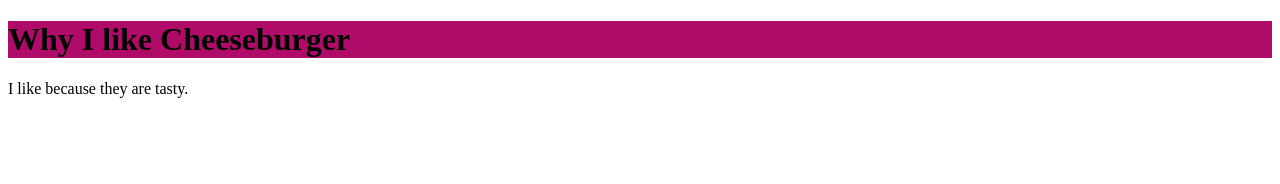
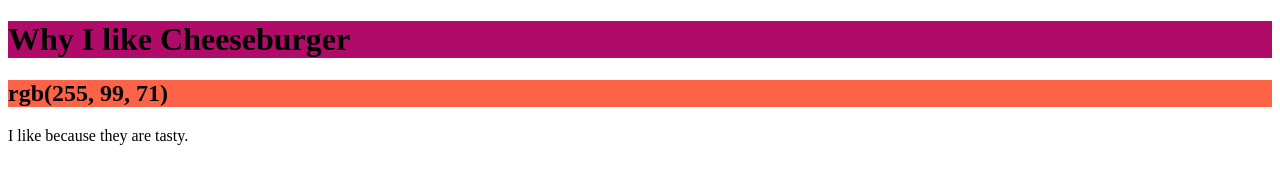
Before and after one commit to Sneebog/2023-Baldrey, a plain HTML site: page index.html in a window 1280 px wide. Drawn offline with Linux system fonts and the light colour scheme.

Commit message:
Update index.html

```diff
--- a/index.html
+++ b/index.html
@@ -7,6 +7,7 @@
 </head>
 <body>
 <h1 style="background-color:#b00b69;">Why I like Cheeseburger</h1>
+<h2 style="background-color:rgb(255, 99, 71);">rgb(255, 99, 71)</h2>
 <p>I like because they are tasty.</p>
 
 </body>
```
